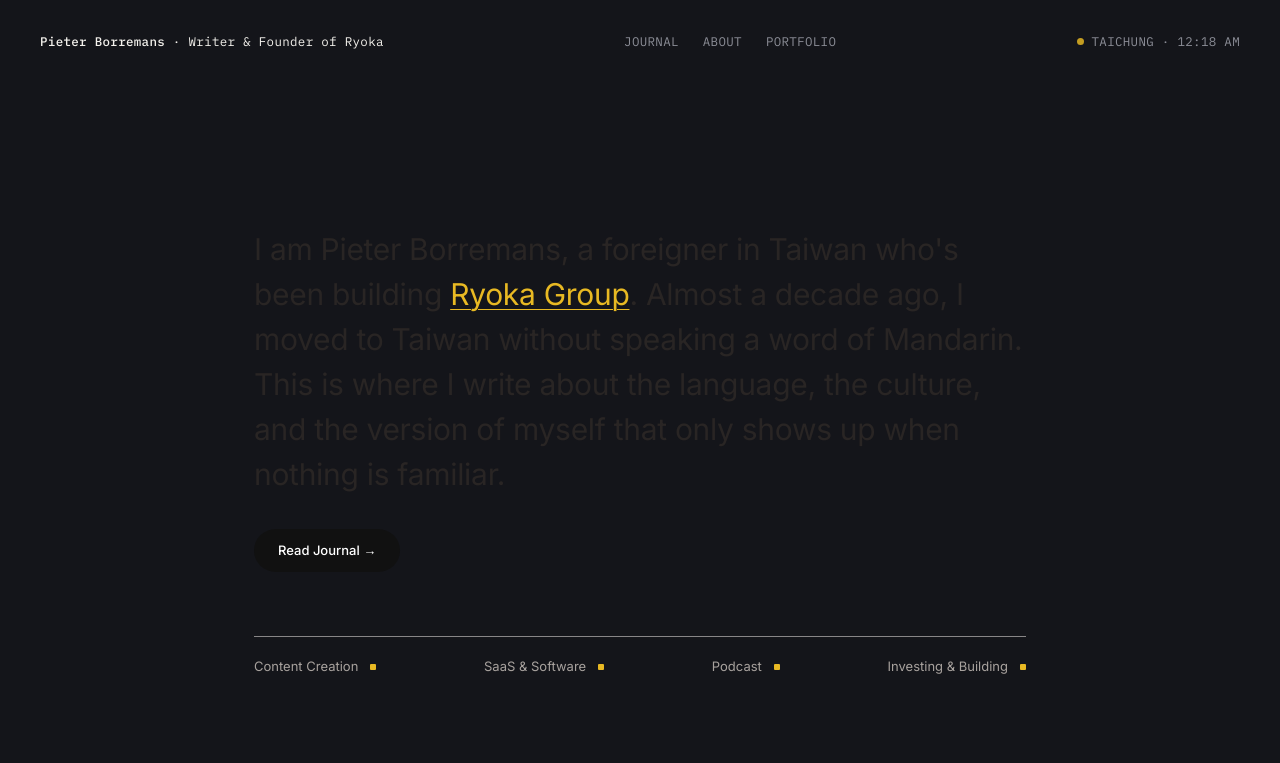
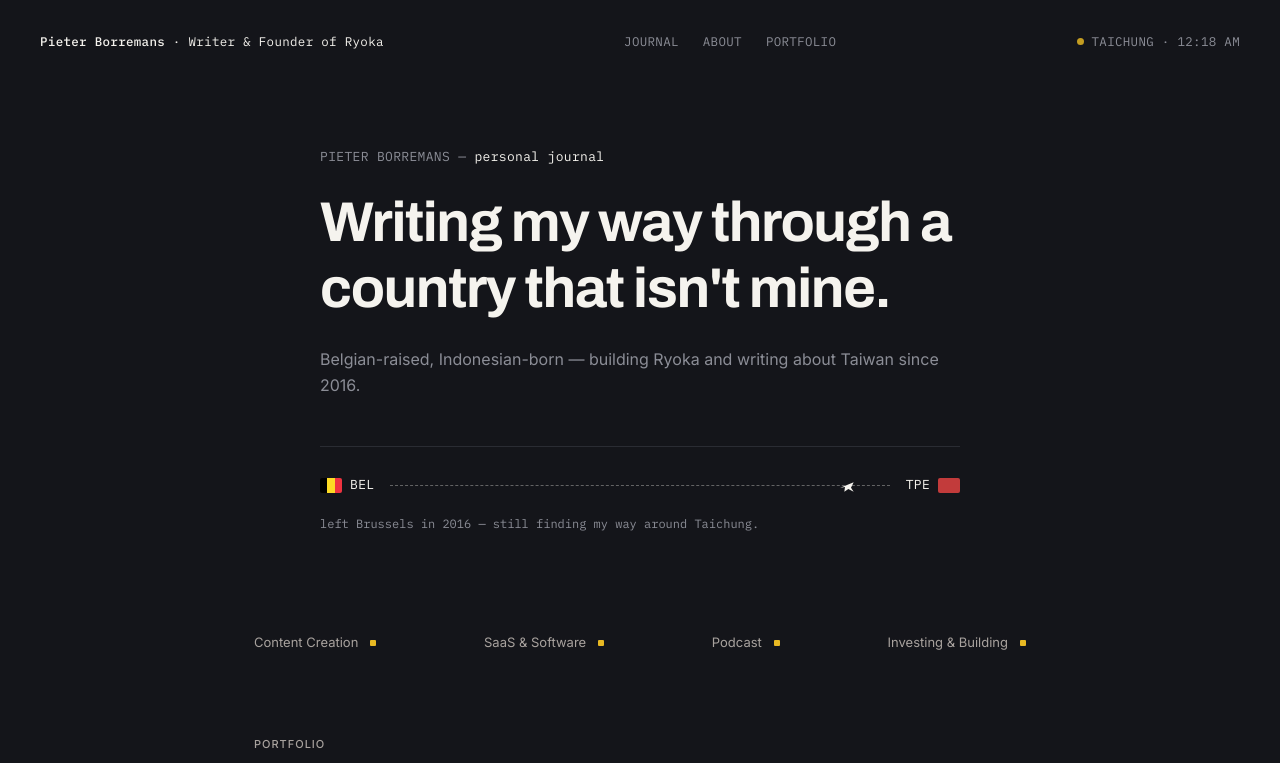
Before and after one commit to sillyledger/personal, a Next.js app: page / in a window 1280 px wide. Shown: the top 763 px of the page. Built offline with nearby package versions, Linux system fonts and the light colour scheme.

Commit message:
Update Hero.tsx

```diff
--- a/components/Hero.tsx
+++ b/components/Hero.tsx
@@ -1,31 +1,64 @@
-import Link from "next/link";
-
 export default function Hero() {
   return (
-    <section className="pt-44 pb-0 flex flex-col items-center text-center">
-      <div className="flex flex-col items-start gap-8 pb-16 border-b border-stone-300/60 w-full max-w-[820px] mx-auto text-left">
-        <p className="text-[26px] md:text-[30px] leading-[1.5] tracking-[-0.01em] text-stone-800">
-          I am Pieter Borremans, a foreigner in Taiwan who&apos;s been
-          building{" "}
-          <a
-            href="https://www.ryokagroup.com/founder"
-            target="_blank"
-            rel="noopener noreferrer"
-            className="text-accent underline decoration-1 underline-offset-4 hover:opacity-70 transition-opacity"
+    <section className="max-w-[720px] mx-auto px-10 pt-24 pb-20">
+      <style>{`
+        @keyframes fly-across {
+          0% { left: 4%; }
+          100% { left: 96%; }
+        }
+        @media (prefers-reduced-motion: reduce) {
+          .plane-icon { animation: none !important; }
+        }
+      `}</style>
+
+      <div className="font-mono text-[13px] tracking-wide text-muted uppercase mb-6">
+        Pieter Borremans —{" "}
+        <span className="text-ink normal-case">personal journal</span>
+      </div>
+
+      <h1 className="font-display font-bold text-[clamp(30px,4.6vw,56px)] leading-[1.18] tracking-tight text-ink">
+        Writing my way through a country that isn&apos;t mine.
+      </h1>
+
+      <p className="mt-6 text-[16px] leading-relaxed text-muted">
+        Belgian-raised, Indonesian-born — building Ryoka and writing about
+        Taiwan since 2016.
+      </p>
+
+      <div className="mt-12 pt-7 border-t border-line flex flex-wrap items-center gap-4">
+        <div className="flex items-center gap-2 font-mono text-[13px] tracking-wide text-ink">
+          <span
+            className="inline-block w-[22px] h-[15px] rounded-sm"
+            style={{
+              background:
+                "linear-gradient(90deg, #000 0% 33%, #FDDA24 33% 66%, #EF3340 66% 100%)",
+            }}
+          />
+          BEL
+        </div>
+
+        <div className="flex-1 min-w-[80px] relative h-4 flex items-center">
+          <span className="w-full border-t border-dashed border-ink/35" />
+          <svg
+            className="plane-icon absolute top-1/2 -translate-y-1/2 w-4 h-4 [animation:fly-across_6s_linear_infinite]"
+            viewBox="0 0 24 24"
+            fill="none"
           >
-            Ryoka Group
-          </a>
-          . Almost a decade ago, I moved to Taiwan without speaking a word of
-          Mandarin. This is where I write about the language, the culture,
-          and the version of myself that only shows up when nothing is
-          familiar.
-        </p>
-        <Link
-          href="/journal"
-          className="bg-[#111] text-white text-[13px] font-medium px-6 py-3 rounded-full inline-flex items-center gap-2 hover:opacity-80 transition-opacity whitespace-nowrap"
-        >
-          Read Journal →
-        </Link>
+            <path
+              d="M2 16L22 8L18 16L22 22L14 18L8 22L9 15L2 16Z"
+              fill="#F5F3EE"
+            />
+          </svg>
+        </div>
+
+        <div className="flex items-center gap-2 font-mono text-[13px] tracking-wide text-ink">
+          TPE
+          <span className="inline-block w-[22px] h-[15px] rounded-sm bg-red" />
+        </div>
+
+        <div className="w-full font-mono text-[12px] text-muted mt-1">
+          left Brussels in 2016 — still finding my way around Taichung.
+        </div>
       </div>
     </section>
   );
```
